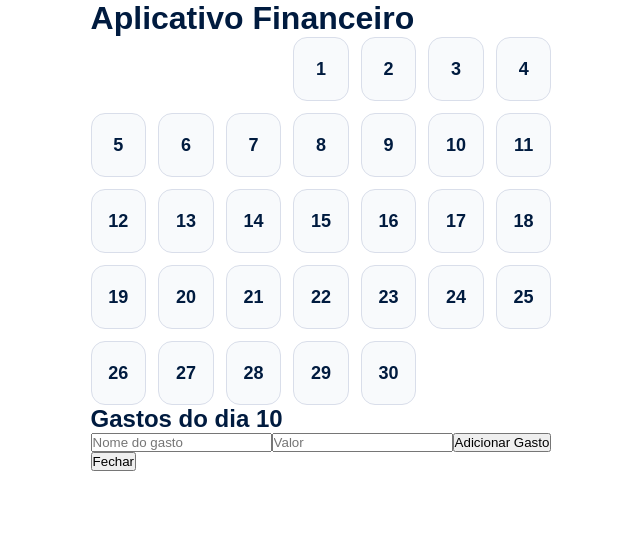
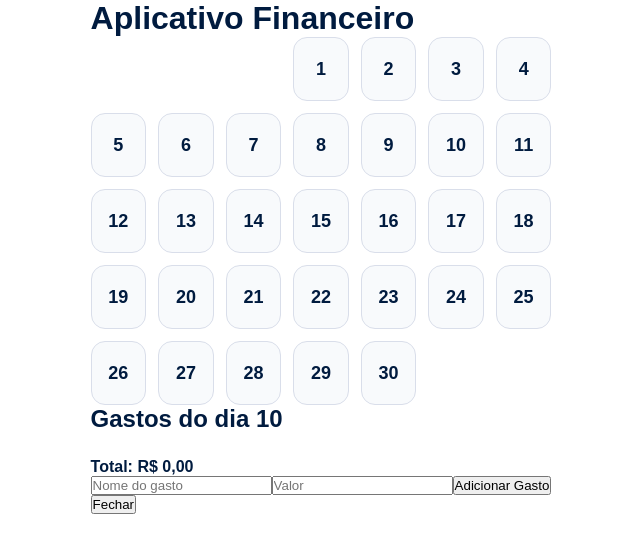
Before and after one commit to Da-Nob/aplicacao-controle-financeiro, a React (Vite) app: page / in a window 1280 px wide. Both pictures are taken after a click on the element "10". Shown: the top 552 px of the page, without its empty margins (319-959 px from the left). Built offline with nearby package versions, Linux system fonts and the light colour scheme.

Commit message:
feat: adiciona calculo do total diario com reduce

```diff
--- a/src/components/DayModal.jsx
+++ b/src/components/DayModal.jsx
@@ -33,6 +33,10 @@ const DayModal = ({ diaSelecionado, aoFechar, gastos, aoAdicionar, aoExcluir}) =
     }
   }
 
+  const totalDia = gastosDesteDia.reduce((acumulador, gasto) => {
+    return acumulador + gasto.valor;
+  }, 0)
+
   // 3. Renderização visual
   return (
     <div className="modal">
@@ -49,6 +53,12 @@ const DayModal = ({ diaSelecionado, aoFechar, gastos, aoAdicionar, aoExcluir}) =
             <button onClick={() => confirmarExclusao(gasto.id)}>Excluir</button>
           </div>
         ))}
+      </div>
+
+      {/*Destaque do total do Dia*/}
+      <div className="total-dia" style={{fontWeight: 'bold', marginTop: '15px', borderTop: '2px solid "ccc', paddingTop: '10px'}}>
+        <span>Total: </span>
+        <span>{totalDia.toLocaleString('pt-BR', {style: 'currency', currency: 'BRL'})}</span>
       </div>
 
       {/* Formulário de Adição */}
```
